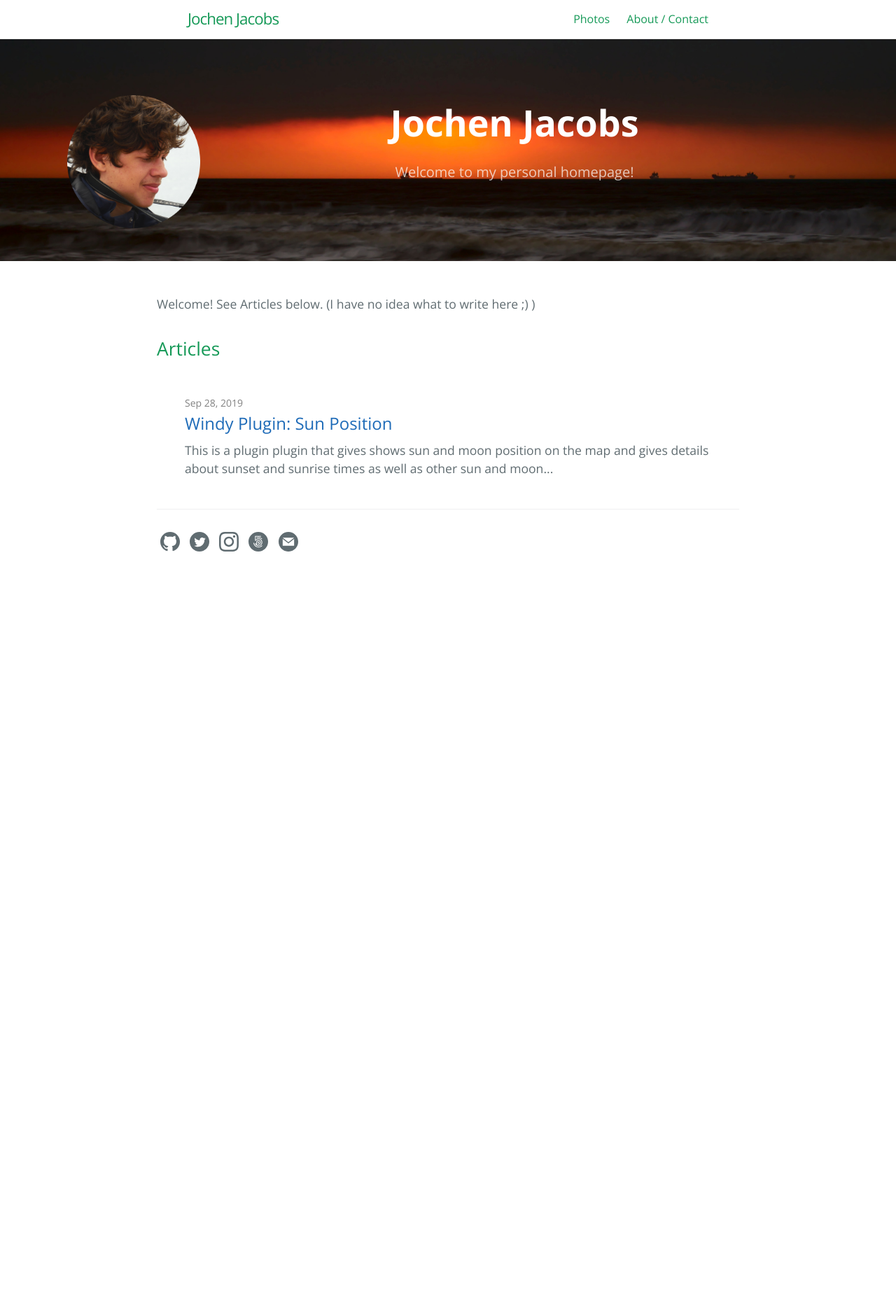
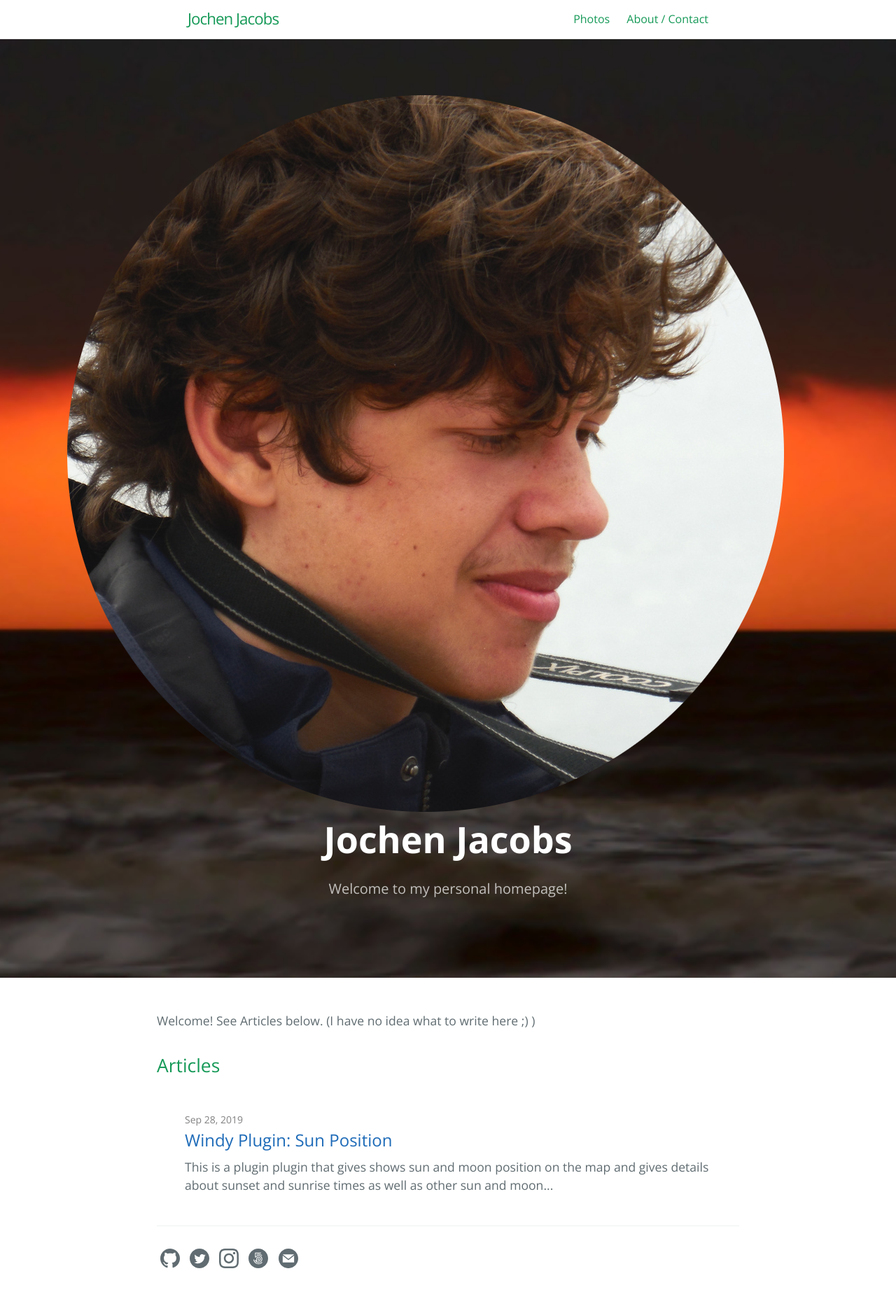
Before and after one commit to jacobsjo/jochenjacobs.eu, a Jekyll site: the page built from index.md, in a window 1280 px wide. Shown: the whole page at 70% size. Built offline with Jekyll 4.4.1, drawn with Linux system fonts in a browser that asks for light colours; before the commit the page ends 900 px from its top, so only the background shows below that.

Commit message:
profile picture fix 2

```diff
--- a/_layouts/default.html
+++ b/_layouts/default.html
@@ -66,7 +66,7 @@
 
         <section class="page-header">
             {% if page.layout == 'home' %}
-            <img src="../assets/pictures/profile_picture.png" style="float:left" width="190" height="190" />
+            <img class="profile_picture" src="../assets/pictures/profile_picture.png" style="float:left" />
             {% endif %}
             <h1 class="project-name">{{ page-title }}</h1>
             <h2 class="project-tagline">{{ page-tagline }}</h2>
--- a/_sass/jekyll-theme-cayman-blog.scss
+++ b/_sass/jekyll-theme-cayman-blog.scss
@@ -125,6 +125,22 @@ a {
   @include small {
     padding: 2rem 1rem;
   }
+}
+
+.profile_picture {
+    @include large {
+      width: 190;
+      height: 190;
+    }
+
+    @include medium {
+      width: 120;
+      height: 120;
+    }
+
+    @include small {
+      display: none;
+    }
 }
 
 .project-name {
```
